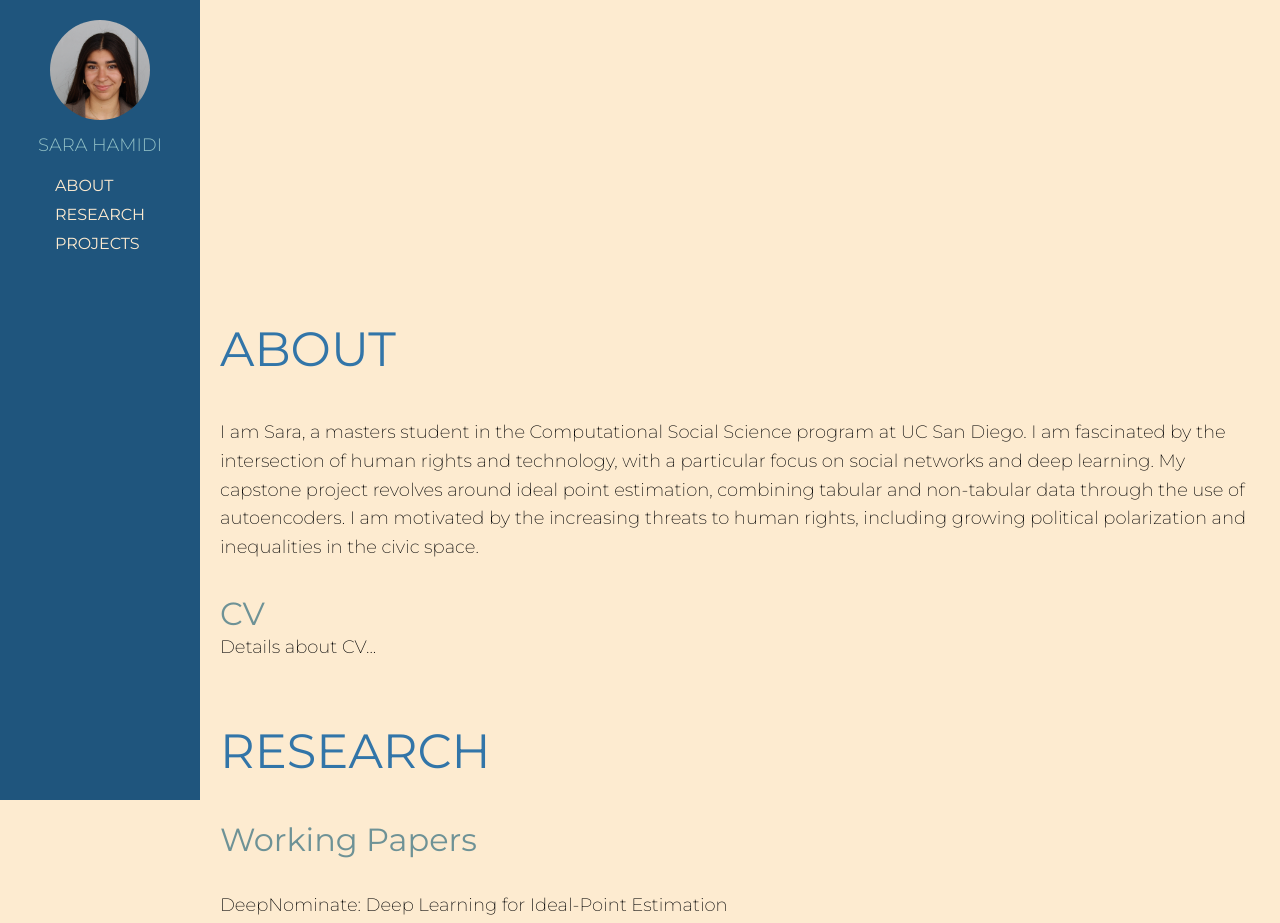
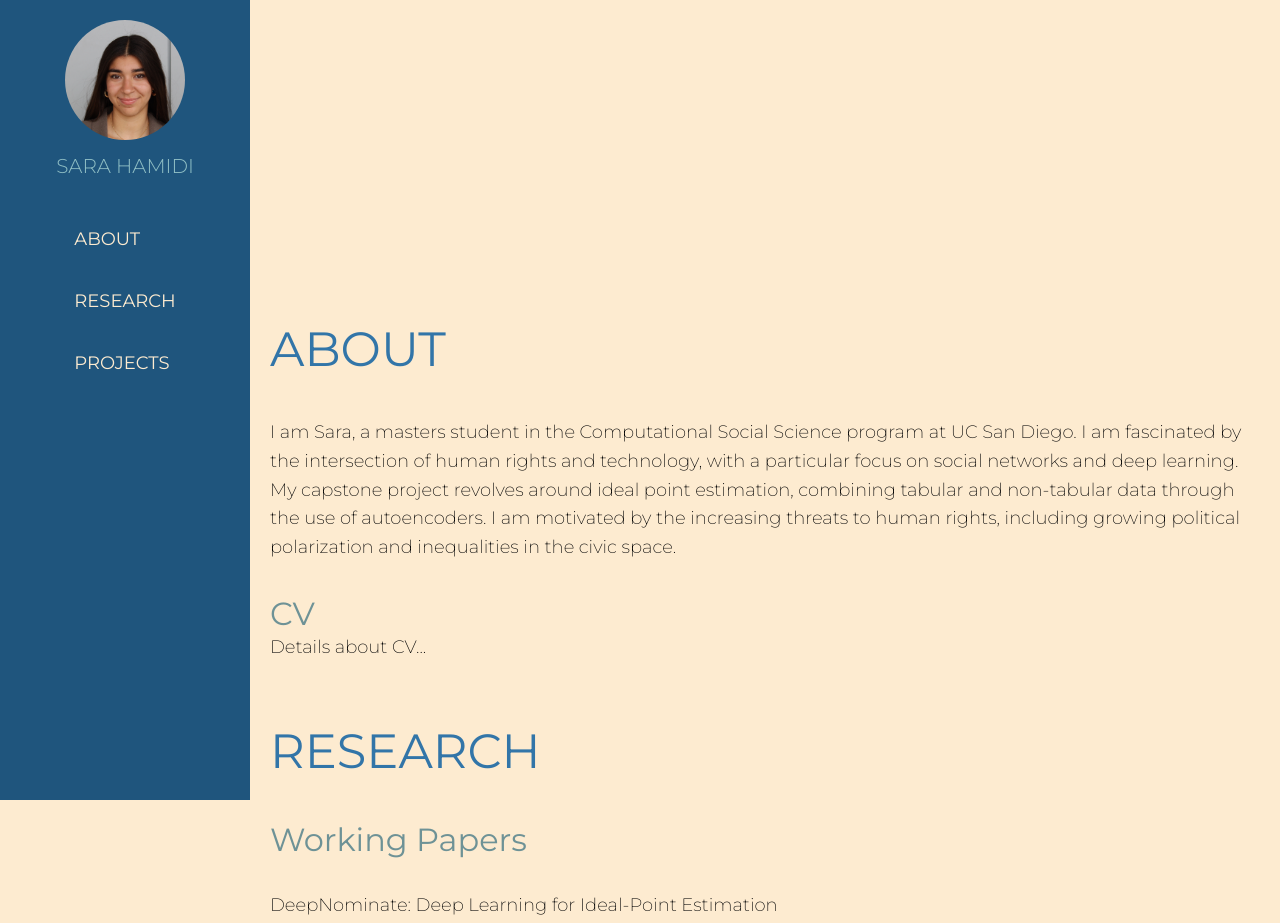
Before and after one commit to sahamidi2/sahamidi2.github.io, a plain HTML site: page index.html in a window 1280 px wide. Shown: the top 923 px of the page. Drawn offline with Linux system fonts and the light colour scheme.

Commit message:
Update styles.css

```diff
--- a/styles.css
+++ b/styles.css
@@ -14,7 +14,7 @@ body {
 
 /* Sidebar */
 aside {
-  width: 200px;
+  width: 250px; /* Increased width for better alignment */
   background-color: #1f557d;
   color: #fdebd0;
   position: fixed;
@@ -27,26 +27,28 @@ aside {
 
 .profile {
   text-align: center;
+  margin-bottom: 20px; /* Added spacing below the profile section */
 }
 
 .avatar {
-  width: 100px;
-  height: 100px;
+  width: 120px; /* Increased size for more prominence */
+  height: 120px;
   border-radius: 50%;
   margin-bottom: 10px;
-  object-fit: cover;
+  object-fit: cover; /* Ensures proper aspect ratio */
 }
 
 .profile h1 {
-  font-size: 18px;
+  font-size: 20px; /* Slightly larger font for the name */
   font-weight: 300;
   color: #90bfc5;
 }
 
+/* Navigation Links */
 nav {
   display: flex;
   flex-direction: column;
-  gap: 10px;
+  gap: 20px; /* Increased gap for better spacing */
   margin-top: 20px;
 }
 
@@ -54,20 +56,24 @@ nav a {
   text-decoration: none;
   color: #fdebd0;
   font-weight: 400;
-  font-size: 16px;
-  transition: color 0.3s;
+  font-size: 18px; /* Slightly larger font size */
+  padding: 10px 15px; /* Added padding for more spacing around the text */
+  transition: color 0.3s, text-decoration 0.3s;
+  border-radius: 5px; /* Rounded corners for a softer look */
 }
 
 nav a.active {
   color: #90bfc5;
+  font-weight: bold; /* Make active link bold */
 }
 
 nav a:hover {
-  text-decoration: underline; /* Underline on hover */
+  text-decoration: underline;
 }
+
 /* Main Content */
 main {
-  margin-left: 200px;
+  margin-left: 250px; /* Matches sidebar width for proper alignment */
   padding: 20px;
 }
 
```
